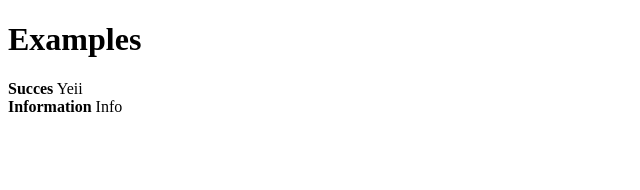
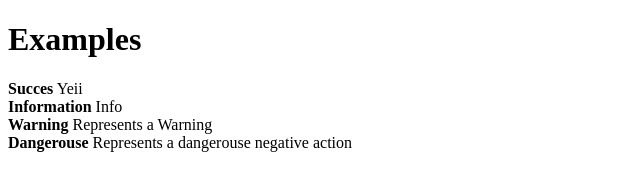
Before and after one commit to Ana-MariaBrf/GitProject, a plain HTML site: page index.html in a window 1280 px wide. Shown: the whole page, without its empty margins (0-640 px from the left). Drawn offline with Linux system fonts and the light colour scheme.

Commit message:
Added new features

```diff
--- a/index.html
+++ b/index.html
@@ -7,5 +7,7 @@
     <h1>Examples </h1>
     <strong>Succes</strong> Yeii</br>
     <strong>Information</strong> Info</br>
+    <strong>Warning</strong> Represents a Warning</br>
+    <strong>Dangerouse</strong> Represents a dangerouse negative action</br>
 </body>
 </html>
```
